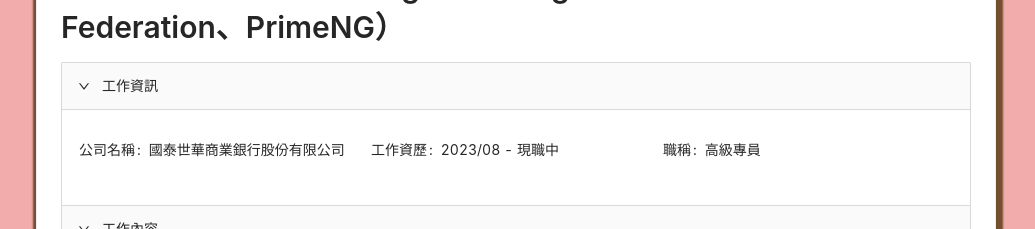
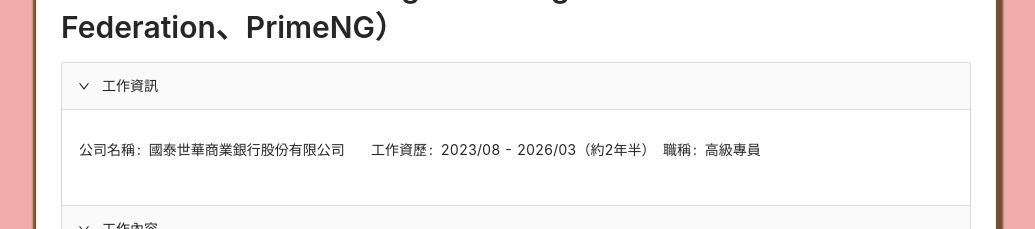
Before and after one commit to jenny86520/aka-world, a Next.js app: page /about in a window 1280 px wide. Shown: the part 3640-3869 px from the top of the page, without its empty margins (124-1159 px from the left). Built offline with nearby package versions, Linux system fonts and the light colour scheme.

Commit message:
Update '工作資歷-國泰世華商業銀行股份有限公司'

```diff
--- a/pages/about.tsx
+++ b/pages/about.tsx
@@ -364,7 +364,7 @@
                           國泰世華商業銀行股份有限公司
                         </Descriptions.Item>
                         <Descriptions.Item label="工作資歷">
-                          2023/08 - 現職中
+                          2023/08 - 2026/03（約2年半）
                         </Descriptions.Item>
                         <Descriptions.Item label="職稱">
                           高級專員
```
